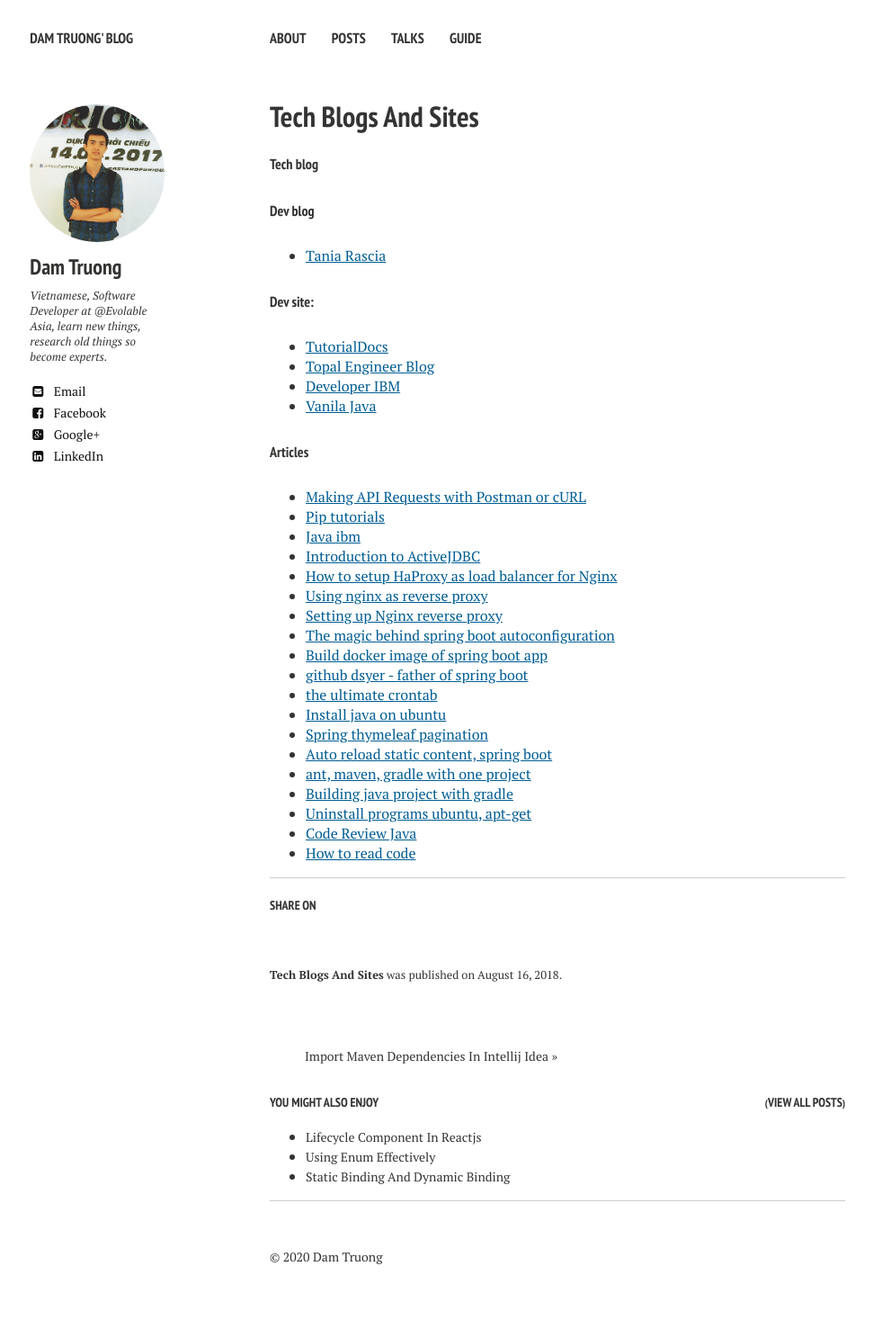
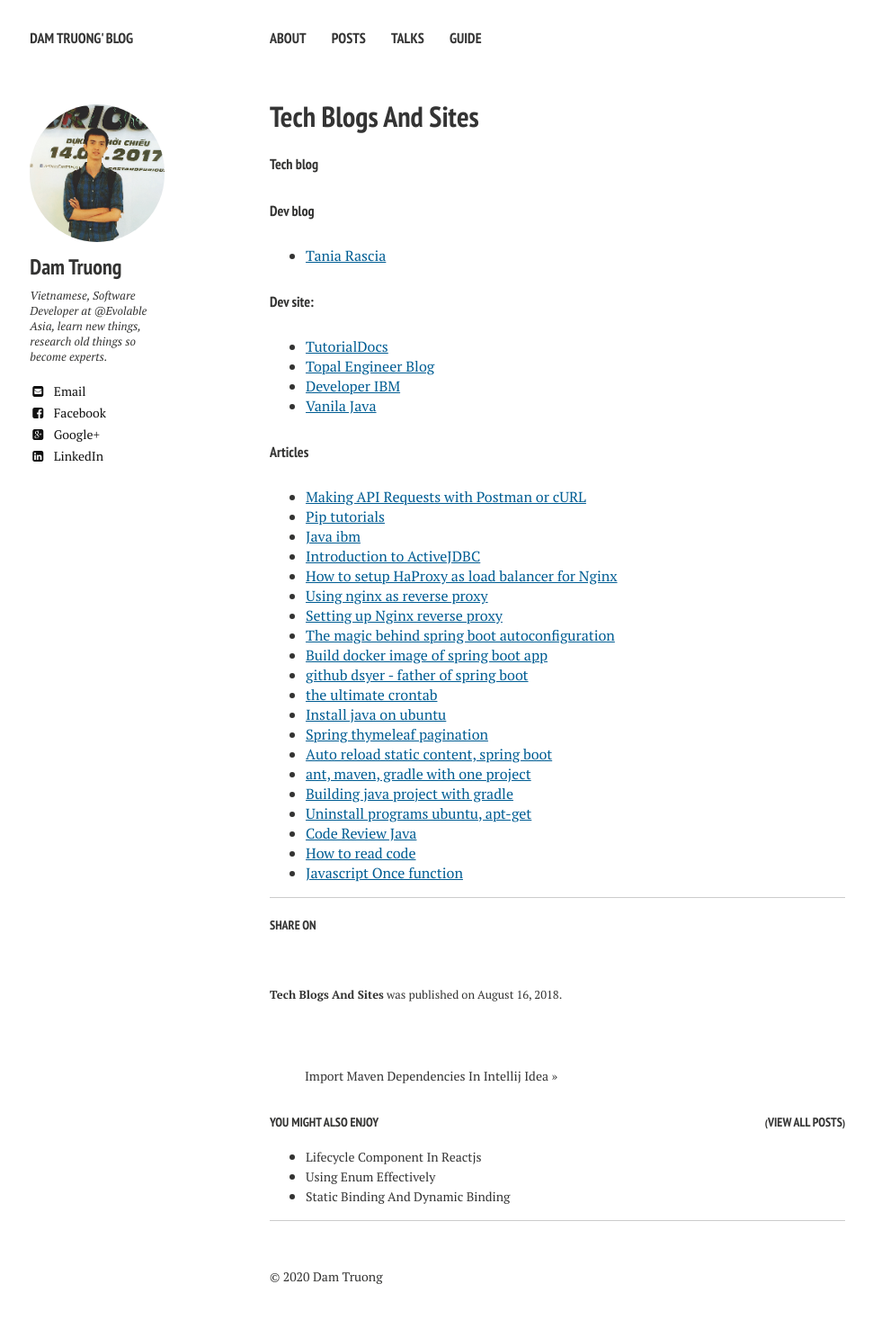
Before and after one commit to truongdam/truongdam.github.io, a Jekyll site: the page built from _posts/2018-08-16-tech-blogs-and-sites.md, in a window 1280 px wide. Shown: the whole page at 90% size, without its empty margins (20-991 px from the left). Built offline with Jekyll 4.4.1, drawn with Linux system fonts in a browser that asks for light colours; nearby versions of some CDN libraries; our own code applies the rules of GitHub Pages for plain Markdown files; before the commit the page ends 1455 px from its top, so only the background shows below that.

Commit message:
once function

```diff
--- a/_posts/2018-08-16-tech-blogs-and-sites.md
+++ b/_posts/2018-08-16-tech-blogs-and-sites.md
@@ -32,3 +32,4 @@
 - [Uninstall programs ubuntu, apt-get](https://vitux.com/how-to-uninstall-programs-from-your-ubuntu-system/)
 - [Code Review Java](https://dev.to/smartyansh/code-review-checklist-for-java-beginners-181f)
 - [How to read code](https://spin.atomicobject.com/2017/06/01/how-to-read-code/)
+- [Javascript Once function](https://davidwalsh.name/javascript-once)
```
